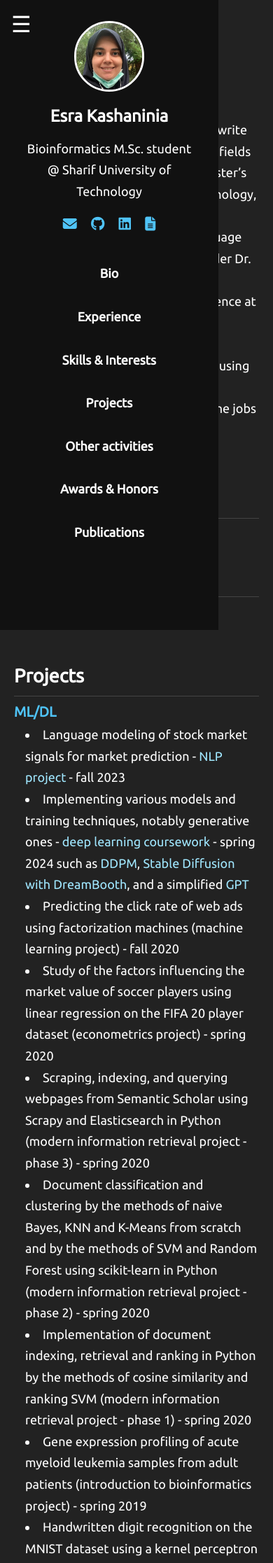
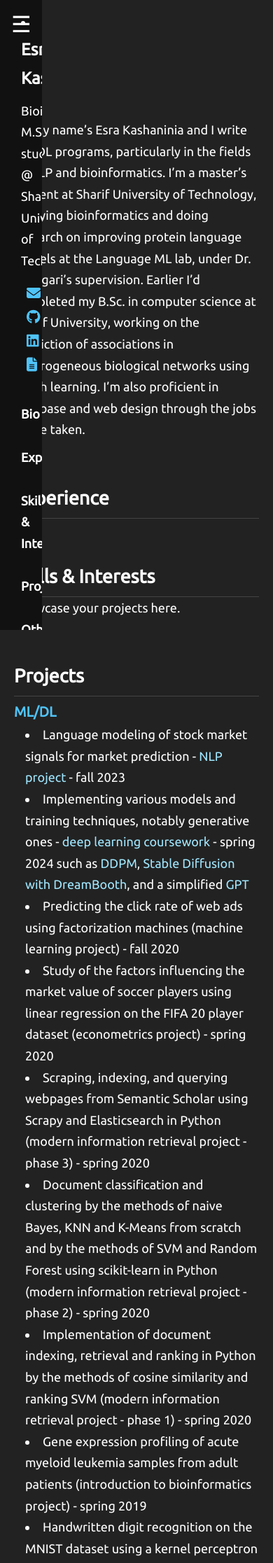
Before and after one commit to Esra-K/Esra-K.github.io, a Jekyll site: the page built from index.md, in a window 390 px wide. Shown: the top 2233 px of the page at 70% size. Built offline with Jekyll 4.4.1, drawn with Linux system fonts in a browser that asks for light colours.

Commit message:
max width for mobile sidebar

```diff
--- a/assets/css/style.css
+++ b/assets/css/style.css
@@ -299,6 +299,8 @@ section h3 {
     top: 0;
     left: 0;
     width: 80%; /* ← override to a usable width on mobile */
+    /* to stop it from getting too big */
+    max-width: 20px;
     height: 100vh; /* full height */
     overflow-y: auto; /* keep scrolling enabled */
     /* transform: translateX(-100%); */
```
